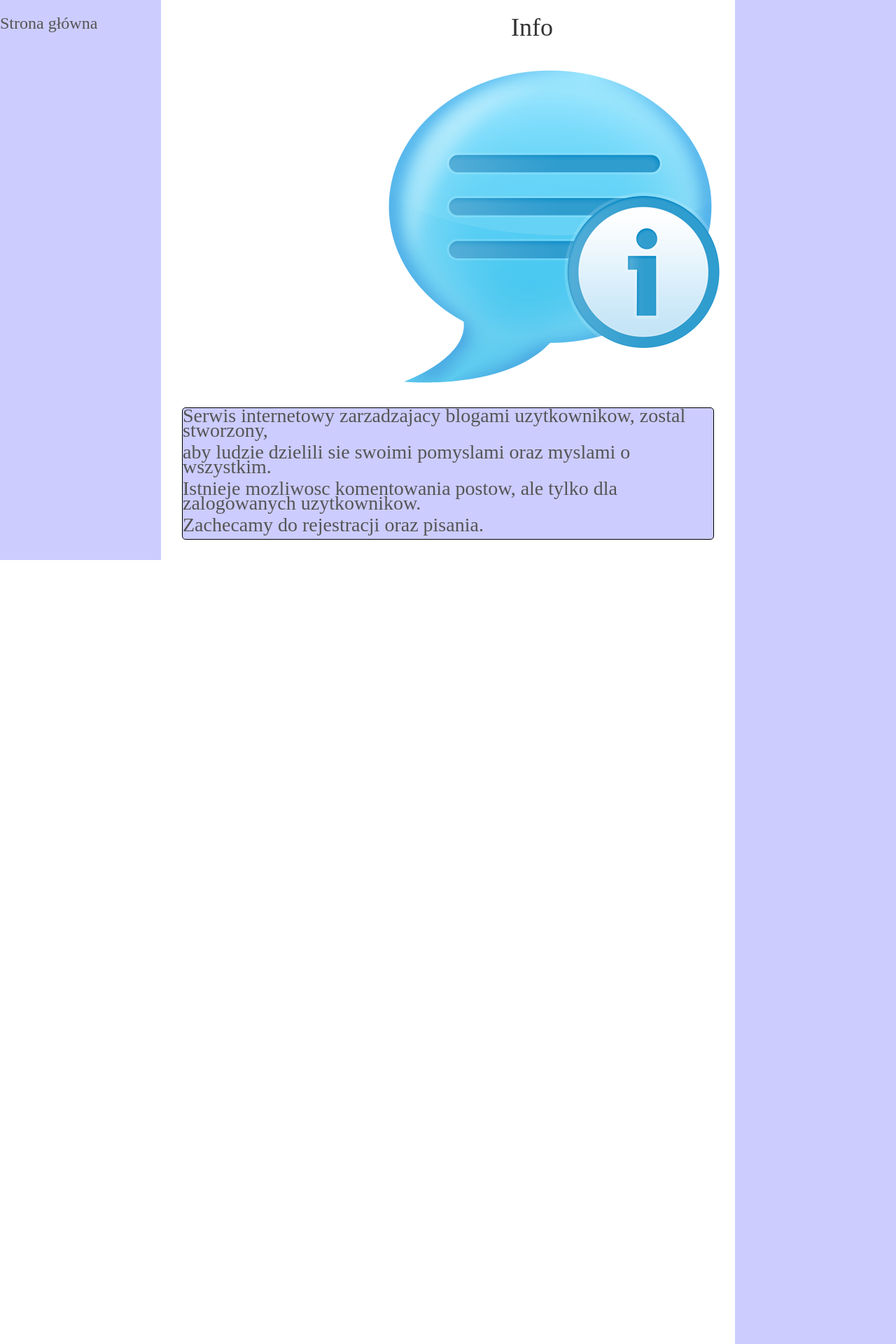
After one commit to oobanana/projekt_django, a Django app: page /info/ in a window 1280 px wide. The commit adds this page. Shown: the top 1920 px of the page at 70% size. Run offline with Django 3.2, Linux system fonts and the light colour scheme; some libraries are stand-ins or nearby versions.

Commit message:
info,czcionka

```diff
--- a/blog/static/blog/style.css
+++ b/blog/static/blog/style.css
@@ -4,7 +4,7 @@
 			overflow: hidden;
 			height: 100%;
 			max-height: 100%;
-			font-family:Lobster;
+            font-family: 'Montserrat';
 			line-height: 1.5em;
 			margin-left:20px;
 		}
@@ -17,7 +17,7 @@
 			width: 230px;
 			height: 100%;
 			overflow: hidden;
-			background: pink;
+			background: #ccccff;
 		}
 
         #nav2 {
@@ -26,7 +26,7 @@
 				width: 230px;
 				padding-bottom: 10010px;
 				margin-bottom: -10000px;
-				background: pink;
+				background: #ccccff;
 			}
 
 		main{
@@ -70,7 +70,7 @@
 		.comment{
 		border-radius:5px;
 		border: 1px solid black;
-		background-color: #e3a4a1;
+		background-color: #ccccff;
 		margin-right: 30px;
 		margin-left: 30px;
 		}
--- a/blog/urls.py
+++ b/blog/urls.py
@@ -15,4 +15,5 @@ urlpatterns = [
     url(r'^post/(?P<id>\d+)/edit/$',views.editPost),
     url(r'^post/(?P<id>\d+)/delete/$',views.deletePost),
     url(r'^post/(?P<id>\d+)/comment/new/$',views.comment),
+    url(r'^info/$',views.info),
     ]
--- a/blog/views.py
+++ b/blog/views.py
@@ -144,3 +144,5 @@ def comment(request,id):
     else:
         form = CommentForm
     return render(request, 'blog/editPostCom.html', {'form': form, 'header': "Dodaj komentarz."})
+def info(request):
+    return render(request, 'blog/info.html',{})
--- a/mojblog/settings.py
+++ b/mojblog/settings.py
@@ -23,8 +23,7 @@ BASE_DIR = os.path.dirname(os.path.dirname(os.path.abspath(__file__)))
 SECRET_KEY = 'nd$vm*-#=2o#7-p(!l))g^b&cb_55j!^!d3q%qv$rxspi!cdv6'
 
 # SECURITY WARNING: don't run with debug turned on in production!
-DEBUG = False
-
+DEBUG = True
 ALLOWED_HOSTS = ['127.0.0.1', 'oobanana.pythonanywhere.com']
 
 
--- a/templates/blog/blog.html
+++ b/templates/blog/blog.html
@@ -6,7 +6,7 @@
 </head>
 <body>
 <h1>Blog użytkownika: {{ author.username }}</h1>
-
+<section style="font-size: 2em">
 {%  if posts %}
 {% for post in posts %}
 <h3><a href="/post/{{ post.id }}"> {{ post.tytul }}</a> </h3>
@@ -15,7 +15,7 @@
 {% endif %}
 </body>
 {% endblock %}
-
+</section>
 
 {% block left %}
  <ul>
--- /dev/null
+++ b/templates/blog/info.html
@@ -0,0 +1,49 @@
+{% extends 'blog/base.html' %}
+{% load static %}
+{% block content %}
+<head>
+    <meta charset="UTF-8">
+    <title>Info</title>
+</head>
+        <body>
+        <h1><div style="margin-left: 500px;">
+            Info
+        </div>
+        </h1>
+        <div style="margin-left: 300px;">
+        <img src="{% static "blog/info.png" %}" alt="My image"/>
+        </div>
+        <section style="font-size: 2em">
+                <div class="comment">
+                    <p>Serwis internetowy zarzadzajacy blogami uzytkownikow, zostal stworzony,</p>
+                    <p>aby ludzie dzielili sie swoimi pomyslami oraz myslami o wszystkim.</p>
+                    <p>Istnieje mozliwosc komentowania postow, ale tylko dla zalogowanych uzytkownikow.</p>
+                    <p>Zachecamy do rejestracji oraz pisania.</p>
+                </div>
+        </section>
+        </body>
+
+{% endblock %}
+
+
+{% block left %}
+ <ul>
+
+            <a href="/">
+                <h3> <p>Strona główna</p></h3>
+
+            </a>
+ </ul>
+{% endblock %}
+
+{% block right %}
+
+     {% if user.is_authenticated %}
+    <ul>
+     <li>
+         <h3><a href="/accounts/logout">
+            <p>Wyloguj</p></a></h3>
+
+    </li></ul>
+    {% endif %}
+{% endblock %}
--- a/templates/blog/user.html
+++ b/templates/blog/user.html
@@ -13,7 +13,7 @@
 </script>
 
 <h1> Profil użytkownika: {{ user.username }}</h1>
-    <section style="font-size: 1.5em">
+    <section style="font-size: 3em">
         <p> Imię: {{ user.first_name }}</p>
         <p> Nazwisko: {{ user.last_name }}</p>
         <p> e-mail: {{ user.email }}</p>
```
Also changed, not shown: templates/blog/home.html (+6 -4 lines), blog/migrations/0012_auto_20180608_1139.py (added), blog/static/blog/info.png (added).
